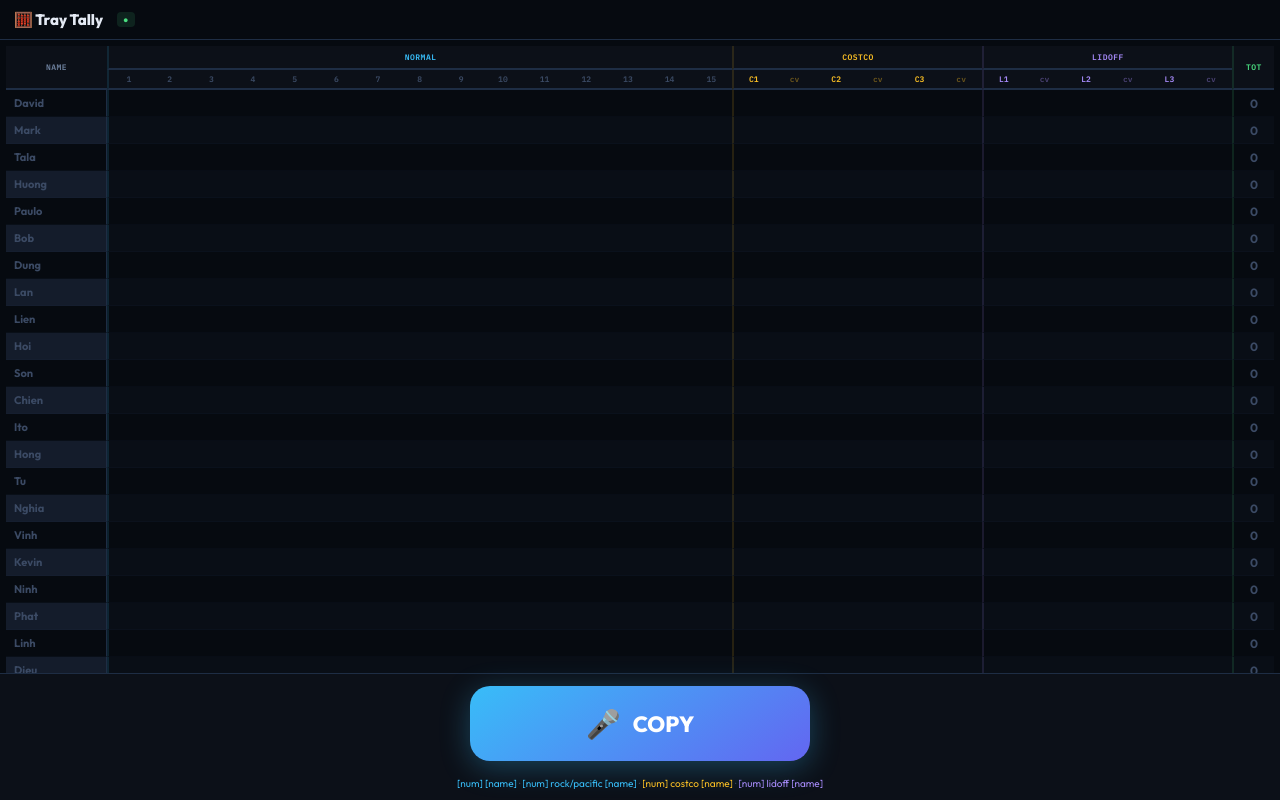
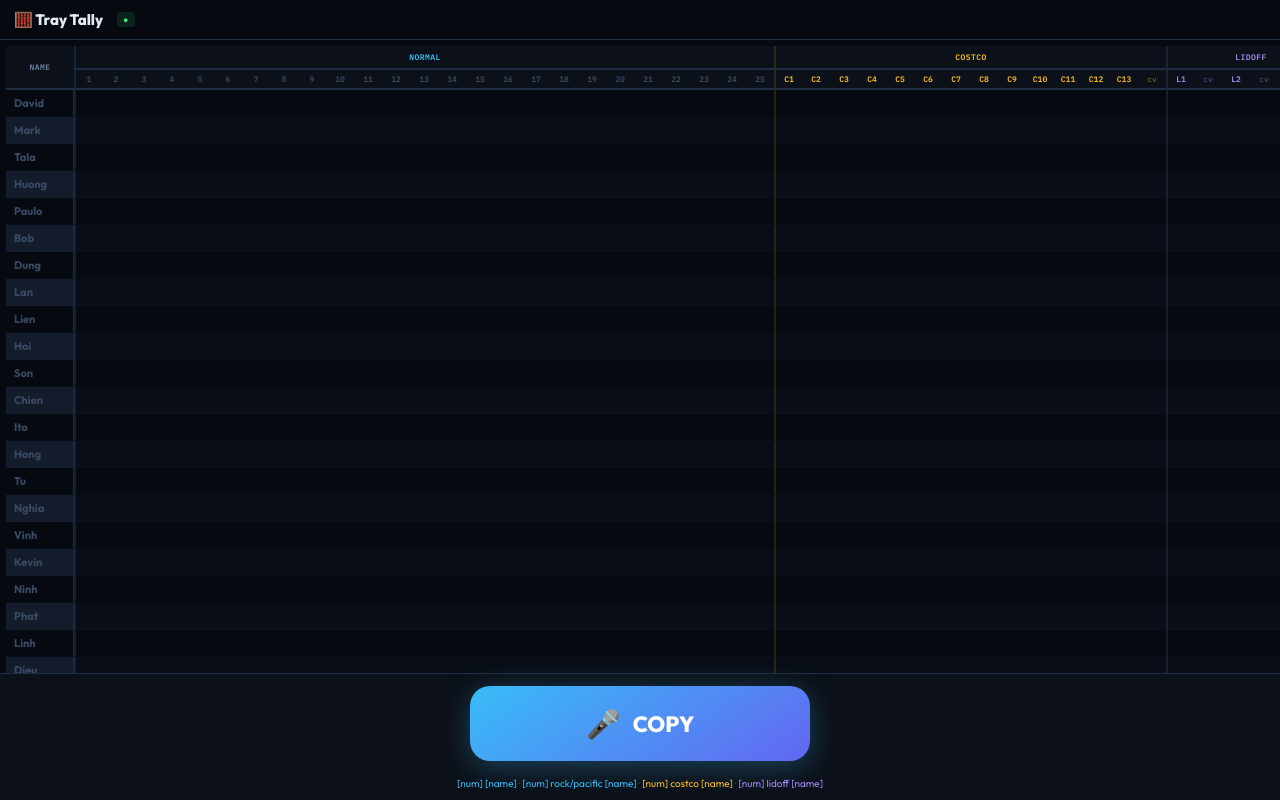
Before and after one commit to peterduc2/tray-tally, a plain HTML site: page index.html in a window 1280 px wide. Drawn offline with Linux system fonts and the light colour scheme.

Commit message:
Update index.html

```diff
--- a/index.html
+++ b/index.html
@@ -73,7 +73,7 @@ td.c.hll{background:var(--purpleDim);animation:pop .3s}
 const GURL="https://script.google.com/macros/s/AKfycby-JkwiebFtp_R9q4oR_wDBygB_do20yrfVdHXbCG8yXtSfyjKPjuuveGSFEDEwjO5RcA/exec";
 const NAMES=["David","Mark","Tala","Huong","Paulo","Bob","Dung","Lan","Lien","Hoi","Son","Chien","Ito","Hong","Tu","Nghia","Vinh","Kevin","Ninh","Phat","Linh","Dieu","Amy","Thi"];
 const NL=NAMES.map(n=>n.toLowerCase());
-const MN=15,MC=3,ML=3;
+const MN=25,MC=13,ML=3;
 const cC=v=>Math.round(v*14/12),lC=v=>Math.round(v*13/17);
 let D={};NAMES.forEach(n=>{D[n]={normal:[],costco:[],lidoff:[]}});
 let on=false,mode="idle";
@@ -83,8 +83,8 @@ let logs=[],recent=[],lastHL=null,rec=null,sync="ok";
 
 async function toSheet(a,p){sync="pe";R();try{const u=new URL(GURL);u.searchParams.set("action",a);for(const[k,v]of Object.entries(p))u.searchParams.set(k,v);const r=await(await fetch(u,{redirect:"follow"})).json();sync=r.error?"er":"ok";R()}catch{sync="er";R()}}
 
-const WN={zero:0,one:1,won:1,two:2,too:2,three:3,tree:3,free:3,four:4,five:5,hive:5,six:6,seven:7,eight:8,ate:8,nine:9,ten:10,eleven:11,twelve:12,thirteen:13,thirty:30,fourteen:14,forty:40,fifteen:15,fifty:50,sixteen:16,sixty:60,seventeen:17,seventy:70,eighteen:18,eighty:80,nineteen:19,ninety:90,twenty:20,hundred:100};
-function w2n(s){const d=parseInt(s);if(!isNaN(d))return d;const w=s.toLowerCase().replace(/-/g," ").replace(/\b(uh|um|a|the|and)\b/g,"").trim().split(/\s+/).filter(Boolean);let c=0;for(const x of w){if(WN[x]!==undefined){if(x==="hundred")c=(c||1)*100;else c+=WN[x]}}return c}
+const WN={zero:0,one:1,won:1,two:2,too:2,three:3,tree:3,free:3,four:4,five:5,hive:5,six:6,seven:7,eight:8,ate:8,nine:9,ten:10,eleven:11,twelve:12,thirteen:13,thirty:30,fourteen:14,forty:40,fifteen:15,fifty:50,sixteen:16,sixty:60,seventeen:17,seventy:70,eighteen:18,eighty:80,nineteen:19,ninety:90,twenty:20,hundred:100,"một":1,"hai":2,"ba":3,"bốn":4,"năm":5,"sáu":6,"bảy":7,"tám":8,"chín":9,"mười":10,"mươi":"x10","mốt":1,"lăm":5,"nhăm":5,"mot":1,"bon":4,"nam":5,"sau":6,"bay":7,"tam":8,"chin":9,"muoi":"x10_or_10","lam":5,"nham":5};
+function w2n(s){const d=parseInt(s);if(!isNaN(d))return d;const w=s.toLowerCase().replace(/-/g," ").replace(/\b(uh|um|a|the|and)\b/g,"").trim().split(/\s+/).filter(Boolean);let c=0;for(const x of w){const v=WN[x];if(v!==undefined){if(v==="x10")c=(c||1)*10;else if(v==="x10_or_10")c=(c===0)?10:c*10;else if(x==="hundred")c=(c||1)*100;else c+=v}}return c}
 function lev(a,b){const m=a.length,n=b.length,d=Array.from({length:m+1},()=>Array(n+1).fill(0));for(let i=0;i<=m;i++)d[i][0]=i;for(let j=0;j<=n;j++)d[0][j]=j;for(let i=1;i<=m;i++)for(let j=1;j<=n;j++)d[i][j]=Math.min(d[i-1][j]+1,d[i][j-1]+1,d[i-1][j-1]+(a[i-1]!==b[j-1]?1:0));return d[m][n]}
 
 const NA={"david":["david","davit","dave"],"mark":["mark","marc","mock"],"tala":["tala","talla","tyler","tara"],"huong":["huong","hong","hung","huang","hwong","fuong"],"paulo":["paulo","pablo","polo","paul"],"bob":["bob","bop","rob"],"dung":["dung","dong","doong","young","jung","yung"],"lan":["lan","lynn","lam","lon"],"lien":["lien","lean","leon","leen","lin"],"hoi":["hoi","hoy","hoe","hey"],"son":["son","sun","sung","sewn","zone"],"chien":["chien","chen","chicken","jean","chain","sheen"],"ito":["ito","eagle","etoh","eat oh","e2"],"hong":["hong","hung","honk"],"tu":["tu","too","to","tue"],"nghia":["nghia","nia","nea","niya","knee ya"],"vinh":["vinh","vin","veen","vine","win"],"kevin":["kevin","kelvin","gavin","kev"],"ninh":["ninh","nin","ning","neen","nine"],"phat":["phat","fat","fatt","pot","pat"],"linh":["linh","lin","ling","lynn"],"dieu":["dieu","dew","due","dio","dee you"],"amy":["amy","amee","aimee"],"thi":["thi","tea","thee","ti","tee","fee"]};
@@ -142,7 +142,13 @@ function spMatch(sp){
 function say(t){return new Promise(r=>{speechSynthesis.cancel();setTimeout(()=>{const u=new SpeechSynthesisUtterance(t);u.rate=1.4;u.volume=1;u.pitch=1.1;u.lang="en-US";u.onend=()=>setTimeout(r,60);u.onerror=()=>setTimeout(r,60);speechSynthesis.speak(u)},30)})}
 function vib(m){try{navigator.vibrate(m)}catch{}}
 function log(m,t="info"){logs.push({m,t,d:new Date()});if(logs.length>60)logs=logs.slice(-60);R()}
-function tot(p){return p.normal.reduce((a,b)=>a+b,0)+p.costco.reduce((a,b)=>a+cC(b),0)+p.lidoff.reduce((a,b)=>a+lC(b),0)}
+
+function tot(p){
+  const ns=p.normal.reduce((a,b)=>a+b,0);
+  const cs=p.costco.reduce((a,b)=>a+b,0);
+  const ls=p.lidoff.reduce((a,b)=>a+lC(b),0);
+  return ns+(cs>0?cC(cs):0)+ls;
+}
 
 function startMic(){
   if(!on)return;
@@ -350,18 +356,38 @@ function R(){
 function done(){return`<div class="bottom"><div class="mbw"><button class="bdone" onclick="stop()">■ DONE</button></div></div>`}
 
 function renderT(){
-  let h=`<div class="content"><div class="twrap"><table><thead><tr><th class="b" rowspan="2" style="position:sticky;left:0;z-index:5;min-width:68px;background:var(--surface)">Name</th><th class="b" colspan="${MN}" style="color:var(--accent);text-align:center;border-left:2px solid rgba(56,189,248,.13)">Normal</th><th class="b" colspan="6" style="color:var(--orange);text-align:center;border-left:2px solid rgba(251,191,36,.13)">Costco</th><th class="b" colspan="6" style="color:var(--purple);text-align:center;border-left:2px solid rgba(167,139,250,.13)">LidOff</th><th class="b" rowspan="2" style="color:var(--green);text-align:center;border-left:2px solid rgba(74,222,128,.13)">Tot</th></tr><tr>`;
+  let h=`<div class="content"><div class="twrap"><table><thead><tr><th class="b" rowspan="2" style="position:sticky;left:0;z-index:5;min-width:68px;background:var(--surface)">Name</th><th class="b" colspan="${MN}" style="color:var(--accent);text-align:center;border-left:2px solid rgba(56,189,248,.13)">Normal</th><th class="b" colspan="${MC+1}" style="color:var(--orange);text-align:center;border-left:2px solid rgba(251,191,36,.13)">Costco</th><th class="b" colspan="${ML*2}" style="color:var(--purple);text-align:center;border-left:2px solid rgba(167,139,250,.13)">LidOff</th><th class="b" rowspan="2" style="color:var(--green);text-align:center;border-left:2px solid rgba(74,222,128,.13)">Tot</th></tr><tr>`;
   for(let i=1;i<=MN;i++)h+=`<th class="s"${i===1?' style="border-left:2px solid rgba(56,189,248,.13)"':''}>${i}</th>`;
-  for(let i=1;i<=3;i++)h+=`<th class="s" style="color:var(--orange);${i===1?'border-left:2px solid rgba(251,191,36,.13)':''}">C${i}</th><th class="s" style="color:rgba(251,191,36,.4)">cv</th>`;
-  for(let i=1;i<=3;i++)h+=`<th class="s" style="color:var(--purple);${i===1?'border-left:2px solid rgba(167,139,250,.13)':''}">L${i}</th><th class="s" style="color:rgba(167,139,250,.4)">cv</th>`;
+  for(let i=1;i<=MC;i++)h+=`<th class="s" style="color:var(--orange);${i===1?'border-left:2px solid rgba(251,191,36,.13)':''}">C${i}</th>`;
+  h+=`<th class="s" style="color:rgba(251,191,36,.4)">cv</th>`;
+  for(let i=1;i<=ML;i++)h+=`<th class="s" style="color:var(--purple);${i===1?'border-left:2px solid rgba(167,139,250,.13)':''}">L${i}</th><th class="s" style="color:rgba(167,139,250,.4)">cv</th>`;
   h+=`</tr></thead><tbody>`;
   NAMES.forEach((name,ri)=>{
     const p=D[name],t=tot(p),a=p.normal.length+p.costco.length+p.lidoff.length>0;
     const bg=ri%2===0?"var(--bg)":"var(--card)";
     h+=`<tr style="background:${ri%2===0?"transparent":"rgba(20,28,43,.27)"}"><td class="nm" style="background:${bg};color:${a?"var(--text)":"var(--dim)"}">${name}</td>`;
+
+    // Normal Columns
     for(let i=0;i<MN;i++){const v=p.normal[i],hl=lastHL&&lastHL.name===name&&lastHL.sec==="normal"&&lastHL.idx===i;h+=`<td class="c${hl?" hl":""}"${i===0?' style="border-left:2px solid rgba(56,189,248,.13)"':''}>${v??""}</td>`}
-    for(let i=0;i<3;i++){const v=p.costco[i],cv=v!=null?cC(v):null,hl=lastHL&&lastHL.name===name&&lastHL.sec==="costco"&&lastHL.idx===i;h+=`<td class="c${hl?" hlc":""}" style="${i===0?"border-left:2px solid rgba(251,191,36,.13);":""}${v!=null?"color:var(--orange)":""}">${v??""}</td><td class="c" style="color:${cv!=null?"rgba(251,191,36,.47)":"var(--dim)"};font-style:italic;font-size:9px">${cv??""}</td>`}
-    for(let i=0;i<3;i++){const v=p.lidoff[i],cv=v!=null?lC(v):null,hl=lastHL&&lastHL.name===name&&lastHL.sec==="lidoff"&&lastHL.idx===i;h+=`<td class="c${hl?" hll":""}" style="${i===0?"border-left:2px solid rgba(167,139,250,.13);":""}${v!=null?"color:var(--purple)":""}">${v??""}</td><td class="c" style="color:${cv!=null?"rgba(167,139,250,.47)":"var(--dim)"};font-style:italic;font-size:9px">${cv??""}</td>`}
+
+    // Costco Columns
+    let cSum=0;
+    for(let i=0;i<MC;i++){
+      const v=p.costco[i];
+      if(v!=null)cSum+=v;
+      const hl=lastHL&&lastHL.name===name&&lastHL.sec==="costco"&&lastHL.idx===i;
+      h+=`<td class="c${hl?" hlc":""}" style="${i===0?"border-left:2px solid rgba(251,191,36,.13);":""}${v!=null?"color:var(--orange)":""}">${v??""}</td>`;
+    }
+    const cvTotal = cSum>0?cC(cSum):"";
+    h+=`<td class="c" style="color:rgba(251,191,36,.47);font-style:italic;font-size:9px">${cvTotal}</td>`;
+
+    // LidOff Columns
+    for(let i=0;i<ML;i++){
+      const v=p.lidoff[i],cv=v!=null?lC(v):null,hl=lastHL&&lastHL.name===name&&lastHL.sec==="lidoff"&&lastHL.idx===i;
+      h+=`<td class="c${hl?" hll":""}" style="${i===0?"border-left:2px solid rgba(167,139,250,.13);":""}${v!=null?"color:var(--purple)":""}">${v??""}</td><td class="c" style="color:${cv!=null?"rgba(167,139,250,.47)":"var(--dim)"};font-style:italic;font-size:9px">${cv??""}</td>`
+    }
+
+    // Total Column
     h+=`<td class="c" style="font-weight:700;font-size:12px;color:${t>0?"var(--green)":"var(--dim)"};border-left:2px solid rgba(74,222,128,.13);font-family:'Outfit'">${t}</td></tr>`;
   });
   h+=`</tbody></table></div></div>`;return h;
```
